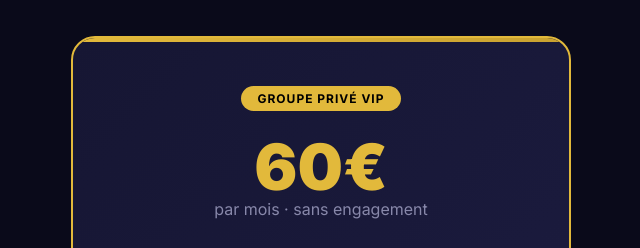
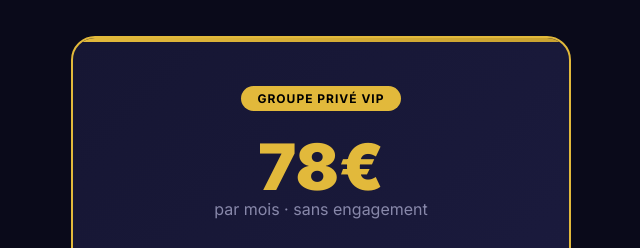
Before and after one commit to axel45700-alt/Trading-elite, a plain HTML site: page index.html in a window 1280 px wide. Shown: the part 2500-2748 px from the top of the page, 319-959 px from the left. Drawn offline with Linux system fonts and the light colour scheme; no server answers.

Commit message:
Update Trading Elite bot

```diff
--- a/index.html
+++ b/index.html
@@ -718,7 +718,7 @@
 
     <div class="pricing-card fade-in">
         <div class="pricing-badge">Groupe Privé VIP</div>
-        <div class="price">60€</div>
+        <div class="price">78€</div>
         <div class="price-period">par mois · sans engagement</div>
 
         <ul class="pricing-features">
```
